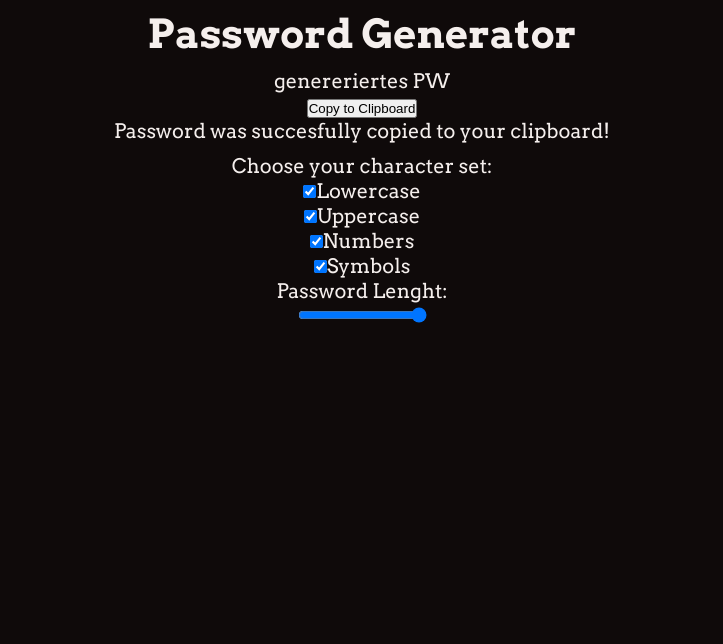
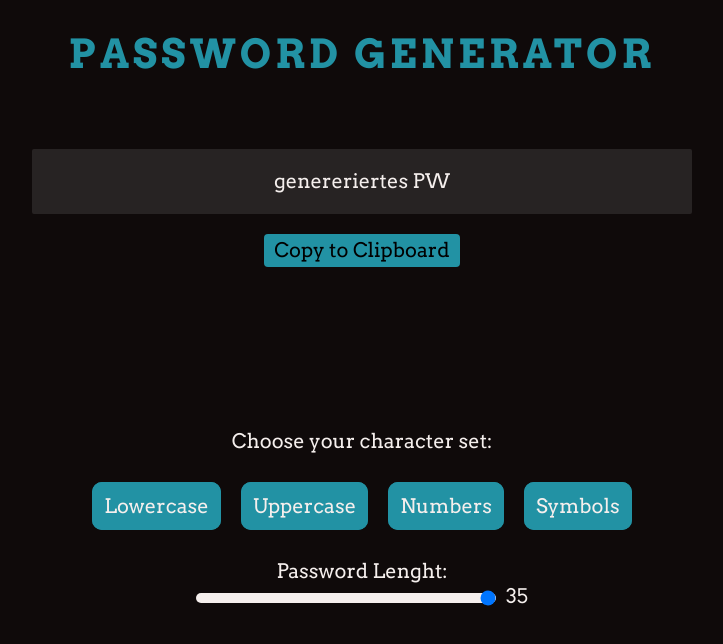
Before and after one commit to timhe375/Password-Generator, a Vue app: page / in a window 1280 px wide. Shown: the top 644 px of the page, without its empty margins (278-1001 px from the left). Built offline with nearby package versions, Linux system fonts and the light colour scheme.

Commit message:
feature: add specific css style

```diff
--- a/src/App.vue
+++ b/src/App.vue
@@ -38,6 +38,13 @@ html {
   font-family: "Arvo";
   font-size: 20px;
 }
+h1 {
+  padding: 1rem 0;
+}
+button {
+  cursor: pointer;
+  font-family: inherit;
+}
 body {
   text-align: center;
   background: var(--color-dark);
--- a/src/components/PasswordGenerator.vue
+++ b/src/components/PasswordGenerator.vue
@@ -1,39 +1,55 @@
 <template>
   <header>
-    <h1>Password Generator</h1>
+    <h1 class="title">Password Generator</h1>
   </header>
   <body>
-    <section>
+    <section class="pw-result">
       <p>genereriertes PW</p>
       <button>Copy to Clipboard</button>
-      <p>Password was succesfully copied to your clipboard!</p>
+      <p class="succes-generated-pw">
+        Password was succesfully copied to your clipboard!
+      </p>
     </section>
   </body>
   <form onsubmit="return false">
-    <div>
+    <div class="pw-setcheck">
       <p>Choose your character set:</p>
-      <article>
+      <article class="container">
         <section class="lowercase">
           <input type="checkbox" id="pw-tolowercase" checked />
-          <label for="pw-tolowercase">Lowercase</label>
+          <label for="pw-tolowercase" class="container-category"
+            >Lowercase</label
+          >
         </section>
         <section class="uppercase">
           <input type="checkbox" id="pw-touppercase" checked />
-          <label for="pw-touppercase">Uppercase</label>
+          <label for="pw-touppercase" class="container-category"
+            >Uppercase</label
+          >
         </section>
         <section class="numbers">
           <input type="checkbox" id="pw-numbers" checked />
-          <label for="pw-numbers">Numbers</label>
+          <label for="pw-numbers" class="container-category">Numbers</label>
         </section>
         <section class="special">
           <input type="checkbox" id="pw-speacialchar" checked />
-          <label for="pw-speacialchar">Symbols</label>
+          <label for="pw-speacialchar" class="container-category"
+            >Symbols</label
+          >
         </section>
       </article>
     </div>
     <section class="slider">
       <label for="pw-length">Password Lenght:</label><br />
-      <input type="range" id="pw-length" min="8" max="35" step="1" />
+      <input
+        type="range"
+        id="pw-length"
+        min="8"
+        max="35"
+        step="1"
+        class="pw-length-slider"
+      />
+      <label for="pw-symbols" class="slider-value">35</label>
     </section>
   </form>
 </template>
@@ -41,11 +57,90 @@
 <script>
 export default {
   name: "PasswordGenerator",
-  props: {
-    msg: String,
-  },
+  props: {},
 };
 </script>
 
 <!-- Add "scoped" attribute to limit CSS to this component only -->
-<style scoped></style>
+<style scoped>
+.title {
+  font-size: 40px;
+  text-transform: uppercase;
+  letter-spacing: 0.2rem;
+  color: var(--color-secondary);
+}
+input[type="range"] {
+  -webkit-appearance: none;
+  appearance: none;
+  background-color: var(--color-light);
+  height: 0.5rem;
+  border-radius: 0.5rem;
+}
+.pw-result {
+  margin: 2rem auto 3rem auto;
+  height: 9.5rem;
+}
+.pw-result :first-child {
+  background: rgba(255 255 255 / 0.1);
+  padding: 1rem;
+  border-radius: 0.1rem;
+  word-wrap: break-word;
+  margin: 1rem 0;
+}
+button {
+  font-size: 1rem;
+  background-color: var(--color-secondary);
+  border: none;
+  padding: 0.2rem 0.5rem;
+  border-radius: 0.2rem;
+}
+.succes-generated-pw {
+  background-color: var(--color-success);
+  font-size: 1rem;
+  color: var(--color-dark);
+  width: 50%;
+  margin: auto;
+  margin-top: 2rem;
+  padding: 1rem;
+  border-radius: 0.2rem;
+  opacity: 0;
+  transition: opacity 0.5s;
+  cursor: default;
+  pointer-events: none;
+}
+.pw-setcheck {
+  display: flex;
+  flex-direction: column;
+  gap: 2rem;
+  margin: 1rem 0 2rem 0;
+}
+.container {
+  display: flex;
+  justify-content: center;
+  flex-wrap: wrap;
+  gap: 1rem;
+}
+.pw-setcheck input[type="checkbox"] {
+  display: none;
+}
+.container-category {
+  color: rgba(255 255 255 / 0.5);
+  border: 2px solid rgba(255 255 255 / 0.5);
+  padding: 0.5rem 0.5rem;
+  border-radius: 0.5rem;
+}
+input[type="checkbox"]:checked + .container-category {
+  background: var(--color-secondary);
+  color: var(--color-light);
+  border-color: var(--color-secondary);
+}
+.slider-value {
+  display: inline-block;
+  max-width: 2rem;
+  margin-left: 0.5rem;
+}
+.pw-length-slider {
+  width: 80%;
+  max-width: 15rem;
+}
+</style>
```
